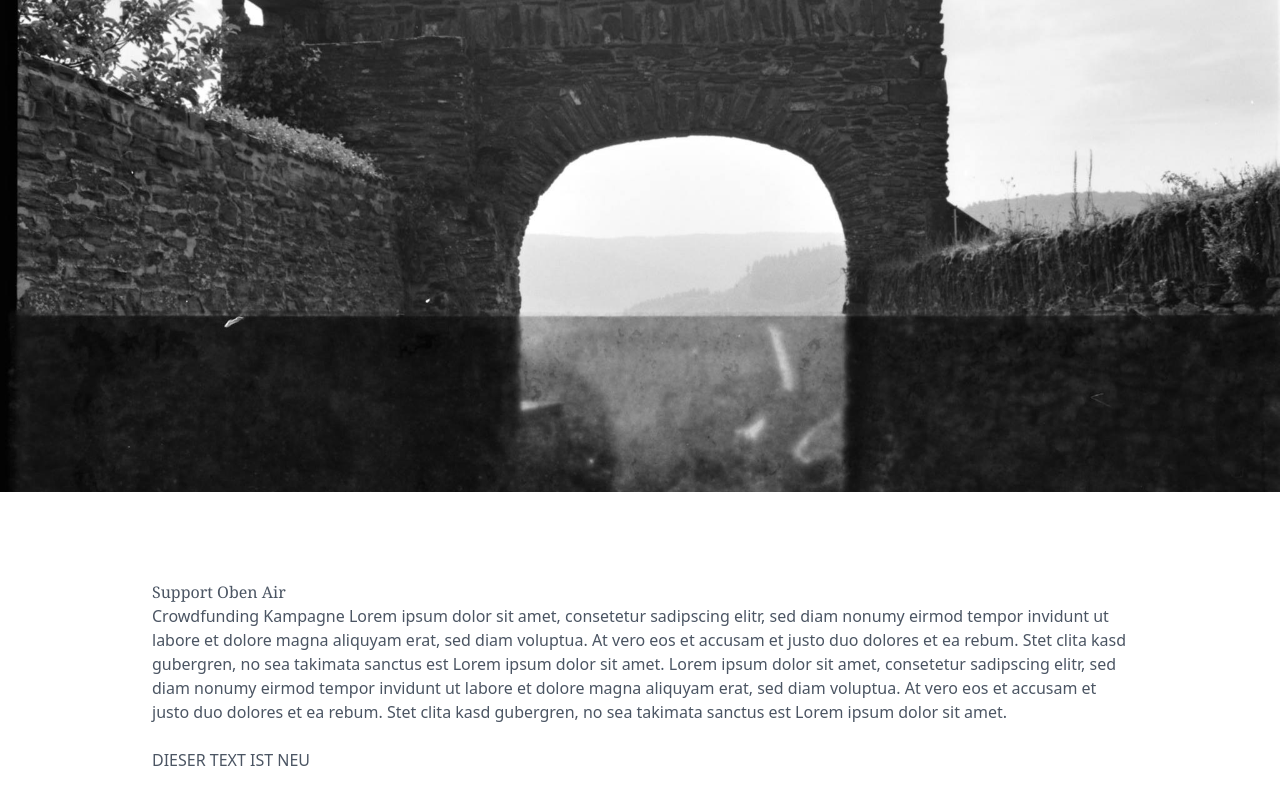
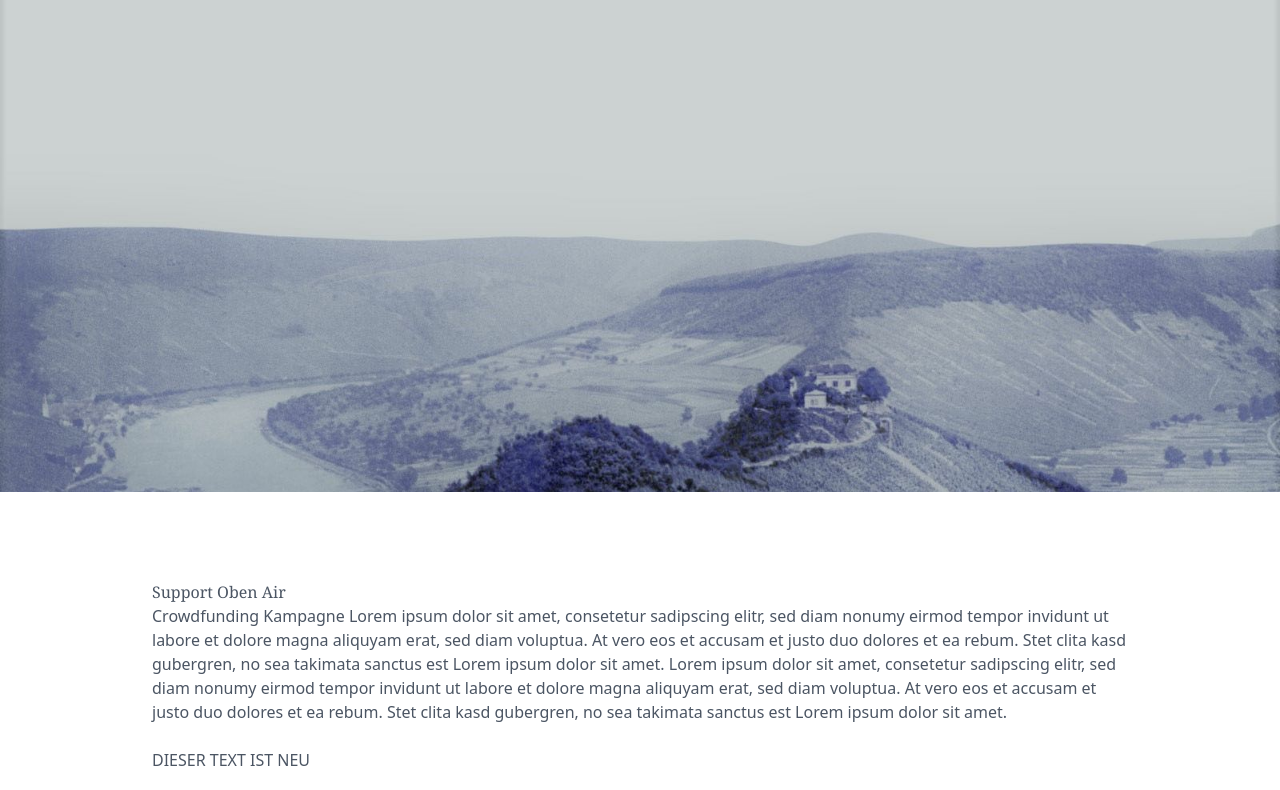
Before and after one commit to oben-unten/obenair-web, a Gatsby site: page / in a window 1280 px wide. Shown: the part 228-1018 px from the top of the page. Built offline with nearby package versions, Linux system fonts and the light colour scheme; Gatsby itself is replaced by a stand-in of ours; what @tailwindcss/typography would draw is missing.

Commit message:
Reset home page image

```diff
--- a/content/pages/Startseite.md
+++ b/content/pages/Startseite.md
@@ -1,5 +1,5 @@
 ---
-image: ../uploads/analfoto.jpg
+image: ../uploads/home-bg.jpg
 imageTitle: Oben ist die Luft am dünsten.
 ---
 # Support Oben Air
```
